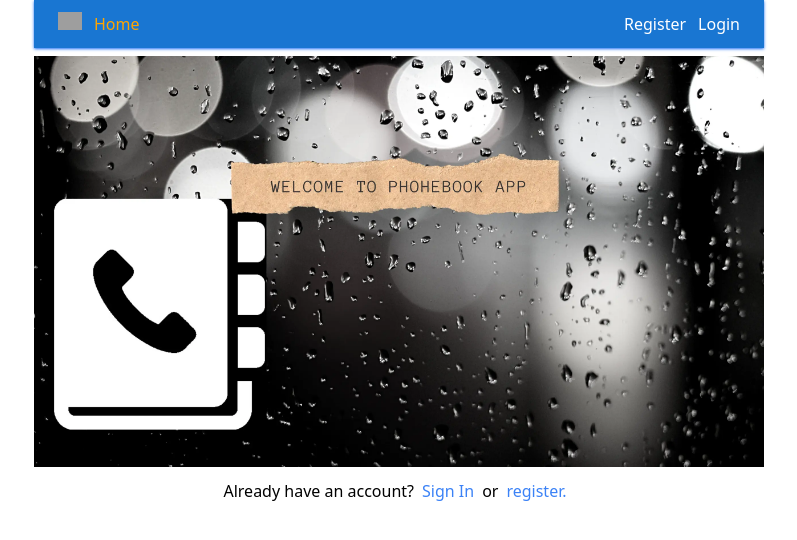
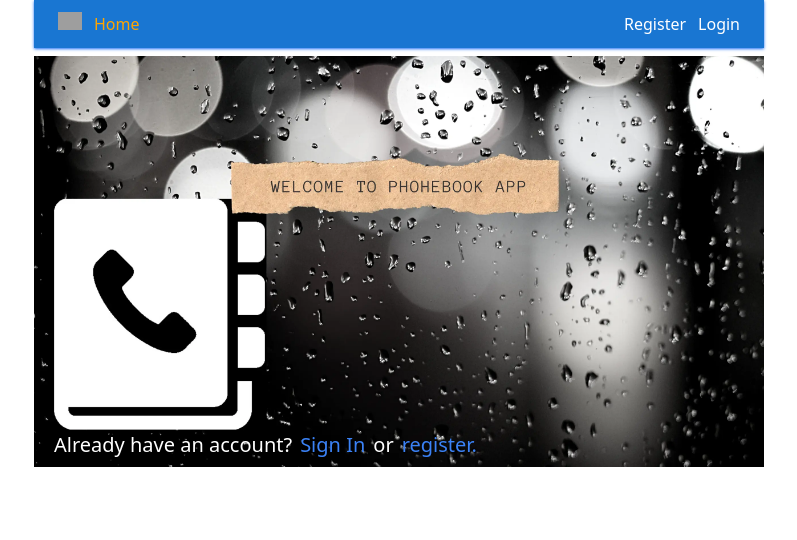
Before and after one commit to Sergii-Drozdiuk/Phonebook, a React (Vite) app: page /goit-react-hw-08-phonebook/ in a window 1280 px wide. Shown: the top 540 px of the page, without its empty margins (241-1038 px from the left). Built offline with nearby package versions, Linux system fonts and the light colour scheme; grey boxes are pictures that could not be loaded.

Commit message:
Update HomePage.jsx

```diff
--- a/src/components/HomePage.jsx
+++ b/src/components/HomePage.jsx
@@ -3,9 +3,9 @@ import homeImage from '../Images/Bg.webp';
 
 export const HomePage = () => {
   return (
-    <div>
+    <div className='relative'>
       <img src={homeImage} alt='Welcome' className='w-full h-full' />
-      <p className='mt-3 text-l text-center'>
+      <p className='mt-3 text-white sm:text-xl text-center absolute bottom-0.5 sm:bottom-2 left-5 max-[800px]:text-sm max-[405px]:text-xs max-[375px]:text-[10px]'>
         Already have an account?
         <Link to='/login' className='text-blue-500 mx-2'>
           Sign In
```
